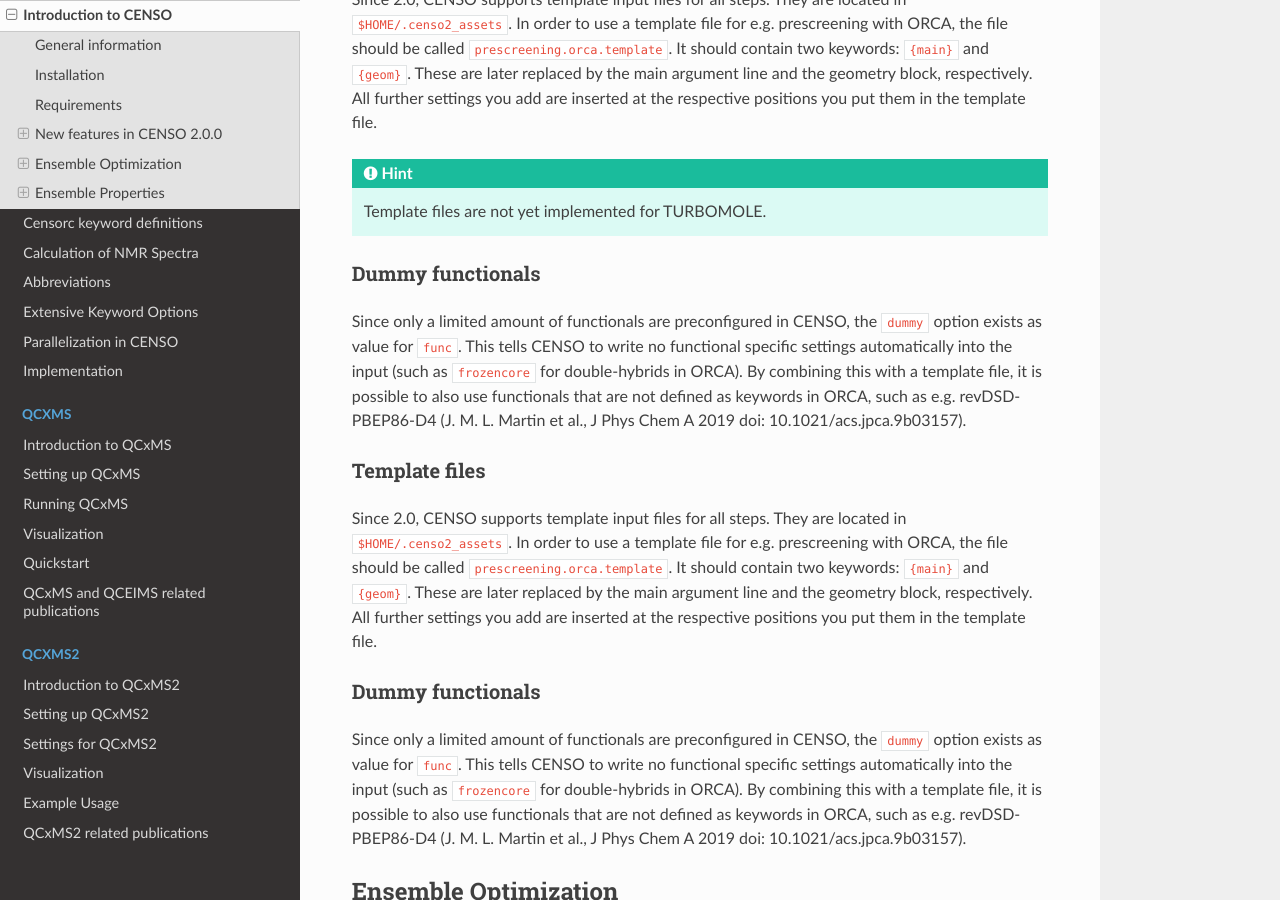
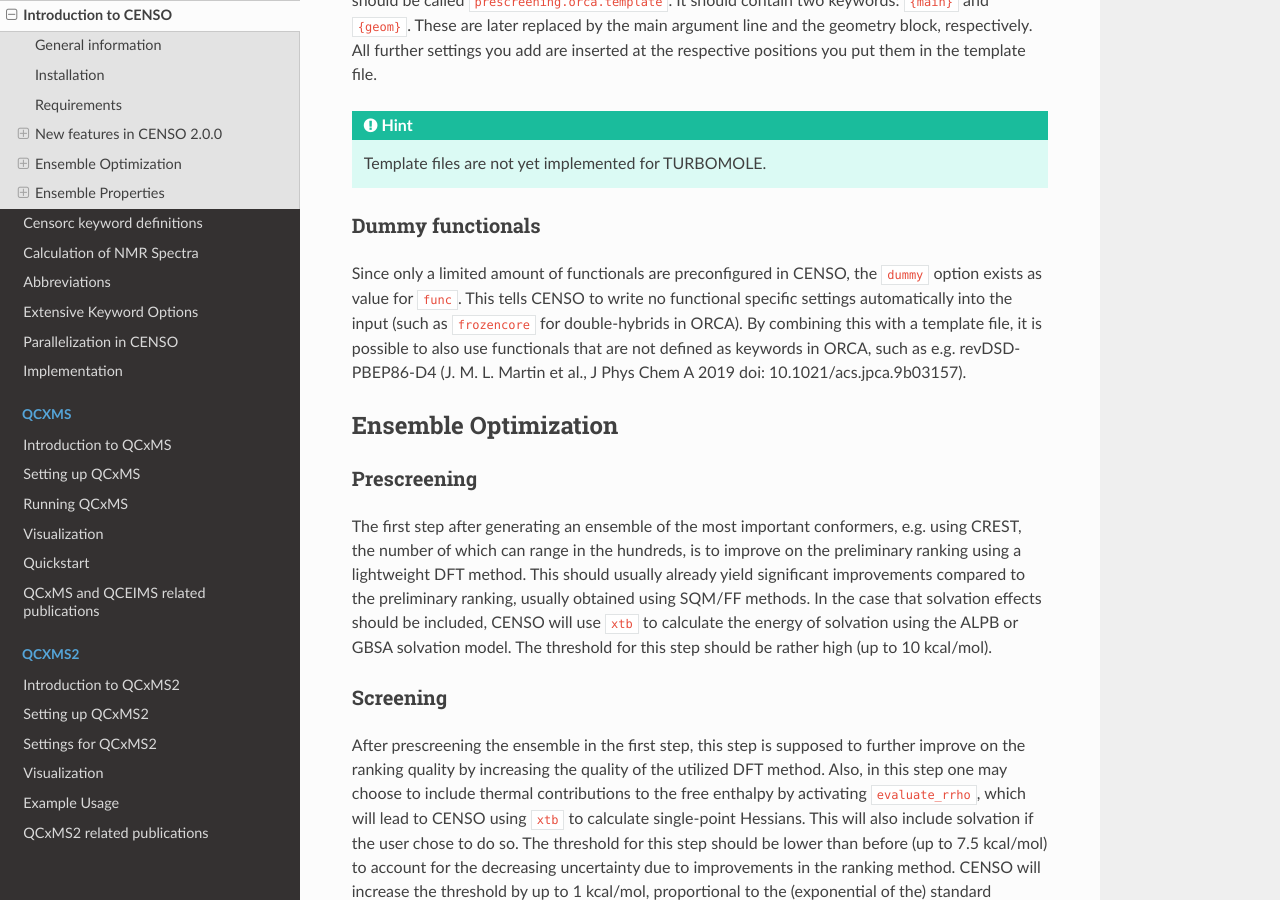
Before and after one commit to grimme-lab/xtb_docs, a Sphinx documentation site: the page built from source/CENSO_docs/censo.rst, in a window 1280 px wide and 900 px high, scrolled down 3558 px. Built offline with Sphinx 7.4.7 and the Read the Docs theme 2.0.0, drawn with Linux system fonts in a browser that asks for light colours; some of the changed text lies outside the part shown.

Commit message:
small update

```diff
--- a/source/CENSO_docs/censo.rst
+++ b/source/CENSO_docs/censo.rst
@@ -165,24 +165,6 @@
 functionals that are not defined as keywords in ORCA, such as e.g. revDSD-PBEP86-D4 (J. M. L. Martin et al., J Phys Chem A 2019
 doi: 10.1021/acs.jpca.9b03157).
 
-Template files
-==============
-
-Since 2.0, CENSO supports template input files for all steps. They are located in ``$HOME/.censo2_assets``.
-In order to use a template file for e.g. prescreening with ORCA, the file should be called ``prescreening.orca.template``.
-It should contain two keywords: ``{main}`` and ``{geom}``. These are later replaced by the main argument line and the geometry
-block, respectively. All further settings you add are inserted at the respective positions you put them in the
-template file.
-
-Dummy functionals
-=================
-
-Since only a limited amount of functionals are preconfigured in CENSO, the ``dummy`` option exists as value
-for ``func``. This tells CENSO to write no functional specific settings automatically into the input (such as
-``frozencore`` for double-hybrids in ORCA). By combining this with a template file, it is possible to also use
-functionals that are not defined as keywords in ORCA, such as e.g. revDSD-PBEP86-D4 (J. M. L. Martin et al., J Phys Chem A 2019
-doi: 10.1021/acs.jpca.9b03157).
-
 Ensemble Optimization
 ---------------------
 
```
